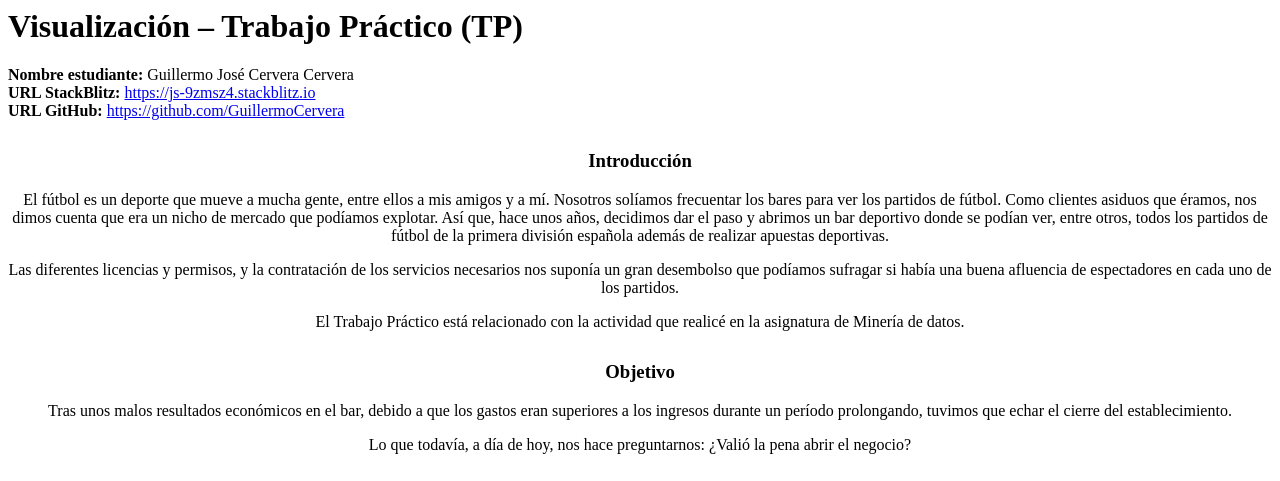
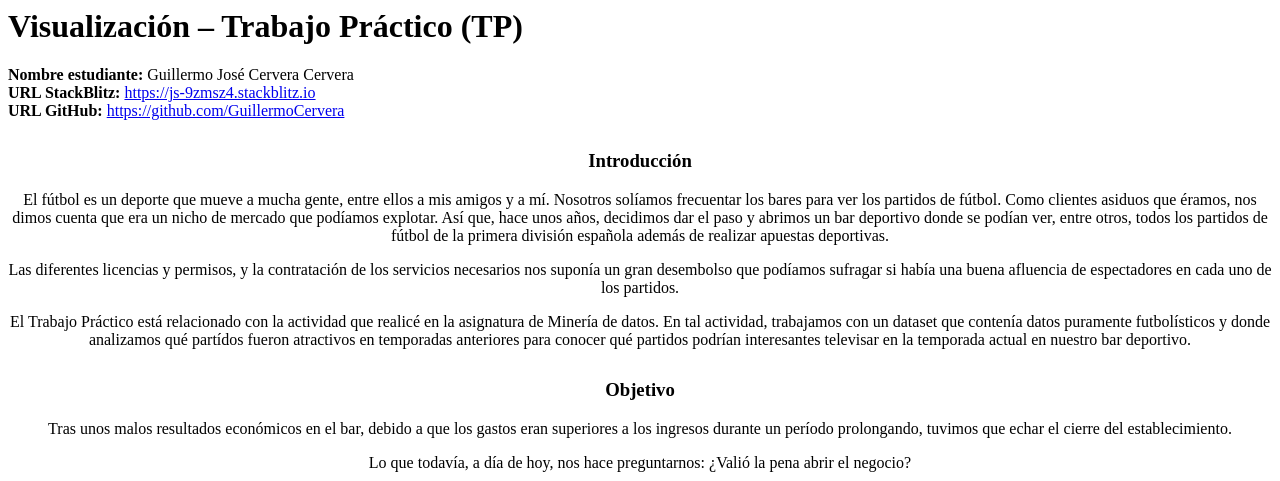
Before and after one commit to GuillermoCervera/TP-Visualizacion, a website: page index.html in a window 1280 px wide. Shown: the top 481 px of the page. Drawn offline with Linux system fonts and the light colour scheme.

Commit message:
1 file modified

```diff
--- a/index.html
+++ b/index.html
@@ -25,7 +25,10 @@
   </p>
   <p>
     El Trabajo Práctico está relacionado con la actividad que realicé en la
-    asignatura de Minería de datos.
+    asignatura de Minería de datos. En tal actividad, trabajamos con un dataset
+    que contenía datos puramente futbolísticos y donde analizamos qué partídos
+    fueron atractivos en temporadas anteriores para conocer qué partidos podrían
+    interesantes televisar en la temporada actual en nuestro bar deportivo.
   </p>
 </div>
 <div style="text-align: center; margin-top: 30px; margin-bottom: 20px">
@@ -131,6 +134,6 @@
   <p>
     Desde un prisma económico, podemos concluir que no valió la pena abrir el
     bar, ya que desde el primer momento se producían muchas más gastos que
-    ingresos. Algo que se acrecentón con el paso de los meses.
+    ingresos. Algo que se acrecentó con el paso de los meses.
   </p>
 </div>
```
